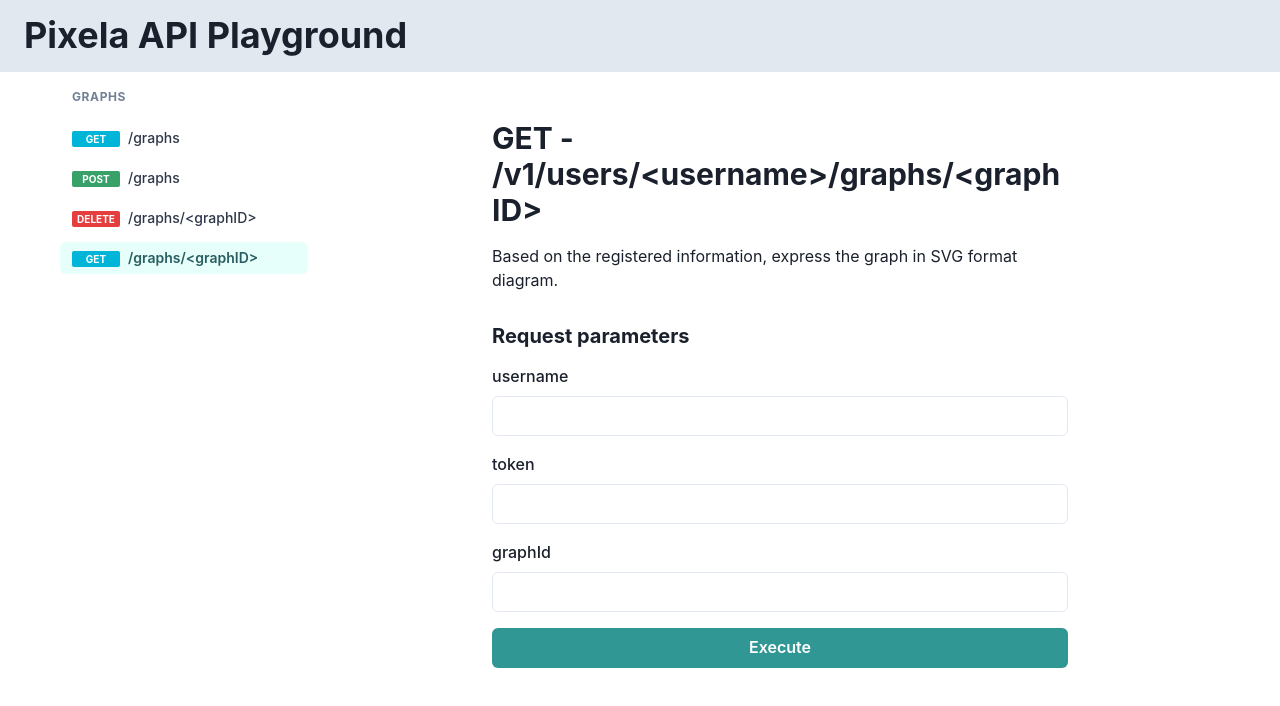
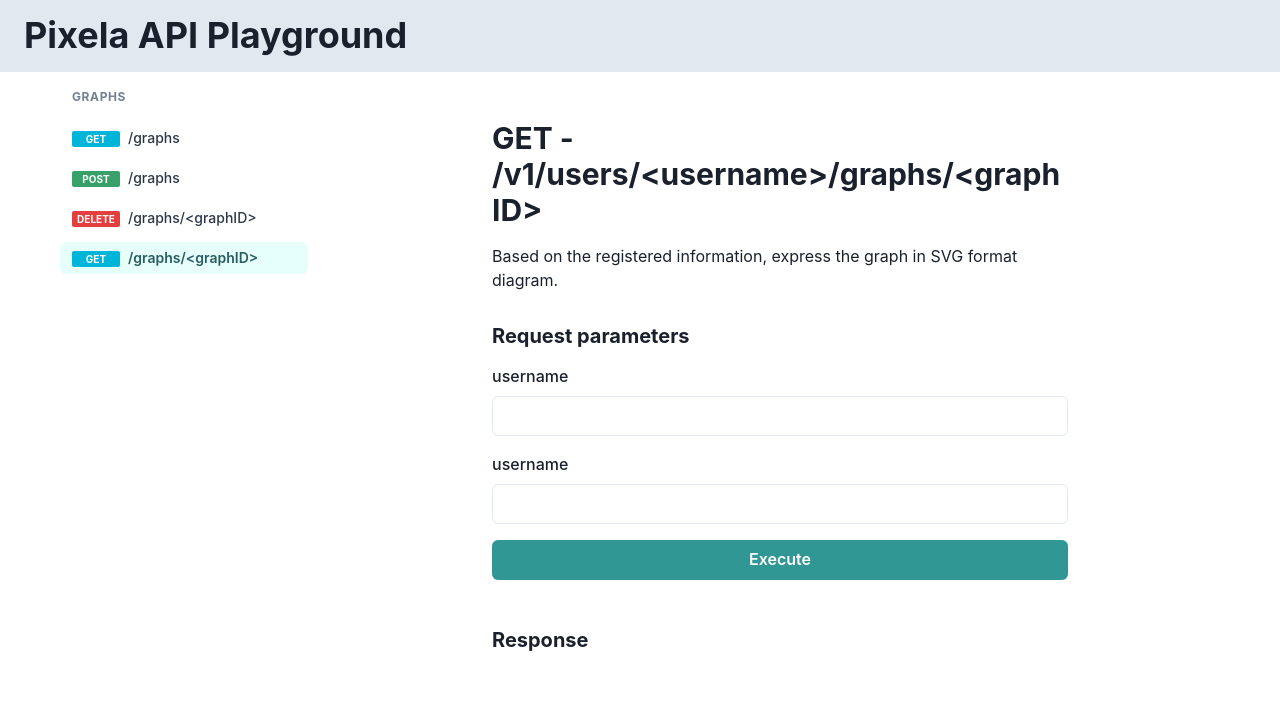
Before and after one commit to zaki-yama/pixela-api-playground, a Next.js app: page /graphs/get-svg in a window 1280 px wide. Shown: the top 706 px of the page. Built offline with nearby package versions, Linux system fonts and the light colour scheme.

Commit message:
feat: use react-hook-form (get-svg)

```diff
--- /dev/null
+++ b/components/forms/input.tsx
@@ -0,0 +1,38 @@
+import {
+  Input as ChakraUIInput,
+  FormControl,
+  FormLabel,
+  FormErrorMessage,
+} from "@chakra-ui/react";
+import { FieldErrors, FieldValues, UseFormRegister } from "react-hook-form";
+
+type Props<TFieldValues extends Record<string, any>> = {
+  name: keyof TFieldValues;
+  required?: boolean;
+  register: UseFormRegister<TFieldValues>;
+  errors: FieldErrors<TFieldValues>;
+};
+
+export default function Input<TFieldValues>({
+  name,
+  required,
+  register,
+  errors,
+}: Props<TFieldValues>) {
+  return (
+    <FormControl isInvalid={!!errors[name]}>
+      <FormLabel htmlFor="username">username</FormLabel>
+      <ChakraUIInput
+        // @ts-ignore
+        id={name}
+        type="text"
+        // @ts-ignore
+        {...register(name, {
+          required: required && "This is required.",
+        })}
+      />
+      {/* @ts-ignore */}
+      <FormErrorMessage>{errors[name]?.message}</FormErrorMessage>
+    </FormControl>
+  );
+}
--- a/pages/graphs/get-svg.tsx
+++ b/pages/graphs/get-svg.tsx
@@ -2,15 +2,17 @@
   Heading,
   Button,
   Box,
-  Input,
   FormControl,
   FormLabel,
+  FormErrorMessage,
   Alert,
   AlertIcon,
   Code,
   Stack,
   chakra,
 } from "@chakra-ui/react";
+import Input from "../../components/forms/input";
+import { useForm } from "react-hook-form";
 import { ChangeEvent, useState } from "react";
 import useSWR from "swr";
 
@@ -18,8 +20,6 @@
 
 type Form = {
   username: string;
-  token: string;
-
   graphId: string;
   date?: string;
   mode?: "short" | "badge" | "line";
@@ -50,12 +50,18 @@
   return res.text();
 };
 
+const DEFAULT_VALUES = {
+  username: "",
+  graphId: "",
+};
+
 export default function GetSvg() {
-  const [form, setForm] = useState<Form>({
-    username: "",
-    token: "",
-    graphId: "",
-  });
+  const {
+    register,
+    handleSubmit,
+    getValues,
+    formState: { errors },
+  } = useForm<Form>({ defaultValues: DEFAULT_VALUES });
   const [shouldFetch, setShouldFetch] = useState(false);
   const {
     isValidating,
@@ -63,21 +69,13 @@
     error,
   } = useSWR(
     shouldFetch
-      ? ["GET", `/${form.username}/graphs/${form.graphId}`, form.token]
+      ? ["GET", `/${getValues().username}/graphs/${getValues().graphId}`]
       : null,
     fetcher
   );
   console.log(error);
 
-  const handleChange = (
-    event: ChangeEvent<HTMLInputElement>,
-    key: keyof Form
-  ) => {
-    setShouldFetch(false);
-    setForm({ ...form, [key]: event.target.value });
-  };
-
-  const handleExecute = () => {
+  const onSubmit = () => {
     setShouldFetch(true);
   };
 
@@ -95,40 +93,30 @@
       <Heading size="md" py="4">
         Request parameters
       </Heading>
+      <form onSubmit={handleSubmit(onSubmit)}>
+        <Stack spacing={4}>
+          <Input
+            name="username"
+            required
+            register={register}
+            errors={errors}
+          ></Input>
+          <Input
+            name="graphId"
+            required
+            register={register}
+            errors={errors}
+          ></Input>
+          <Button type="submit" colorScheme="teal" isLoading={isValidating}>
+            Execute
+          </Button>
+        </Stack>
+      </form>
+      <Heading size="md" pt="12" pb="4">
+        Response
+      </Heading>
       <Stack spacing={4}>
-        <FormControl>
-          <FormLabel>username</FormLabel>
-          <Input
-            type="text"
-            onChange={(e) => handleChange(e, "username")}
-            value={form.username}
-          />
-        </FormControl>
-        <FormControl>
-          <FormLabel>token</FormLabel>
-          <Input
-            type="text"
-            onChange={(e) => handleChange(e, "token")}
-            value={form.token}
-          />
-        </FormControl>
-        <FormControl>
-          <FormLabel>graphId</FormLabel>
-          <Input
-            type="text"
-            onChange={(e) => handleChange(e, "graphId")}
-            value={form.graphId}
-          />
-        </FormControl>
-        <Button
-          type="button"
-          colorScheme="teal"
-          isLoading={isValidating}
-          onClick={handleExecute}
-        >
-          Execute
-        </Button>
-        {svg && <Box py={12} dangerouslySetInnerHTML={{ __html: svg }}></Box>}
+        {svg && <Box py={8} dangerouslySetInnerHTML={{ __html: svg }}></Box>}
         {error && (
           <>
             <Alert status="error">
```
